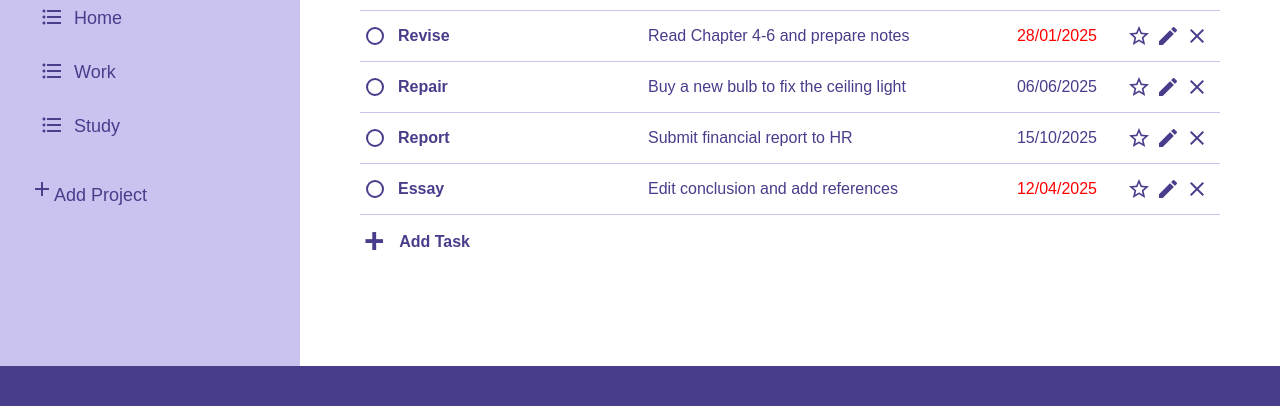
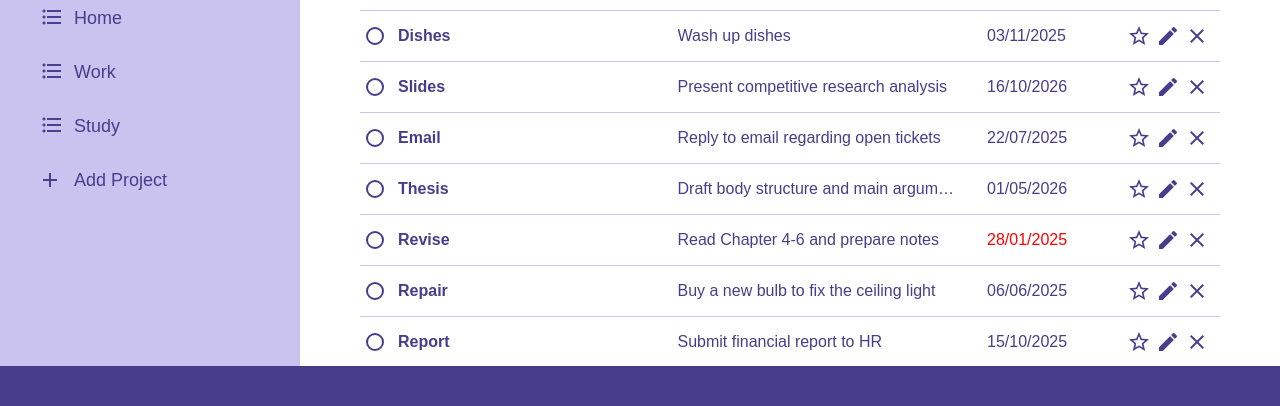
Before and after one commit to slabwu/todo-list, a website built with webpack: page src/template.html in a window 1280 px wide. Shown: the part 394-800 px from the top of the page. Built offline with nearby package versions, Linux system fonts and the light colour scheme.

Commit message:
Fix vertical & horizontal scaling

```diff
--- a/src/index.js
+++ b/src/index.js
@@ -13,6 +13,10 @@ let defaultTasks = [
     ["Walk", "Take a stroll with the dog", "Home", "06/03/2025"],
     ["Meeting", "Write up meeting minutes from yesterday", "Work", "14/04/2025"],
     ["Clean", "Tidy up the living room", "Home", "30/11/2024"],
+    ["Dishes", "Wash up dishes", "Home", "03/11/2025"],
+    ["Slides", "Present competitive research analysis", "Work", "16/10/2026"],
+    ["Email", "Reply to email regarding open tickets", "Work", "22/07/2025"],
+    ["Thesis", "Draft body structure and main arguments", "Study", "01/05/2026"],
     ["Revise", "Read Chapter 4-6 and prepare notes", "Study", "28/01/2025"],
     ["Repair", "Buy a new bulb to fix the ceiling light", "Home", "06/06/2025"],
     ["Report", "Submit financial report to HR", "Work", "15/10/2025"],
--- a/src/styles.css
+++ b/src/styles.css
@@ -43,6 +43,8 @@ body {
     grid-area: main;
     background-color: white;
     padding: 10px 50px 0;
+    overflow-y: auto;
+    scrollbar-color: var(--light) white;
 }
 
 #content > footer {
@@ -81,7 +83,7 @@ header .material-icons {
     cursor: pointer;
 }
 
-#projectList > button > i, #addProjectBtn > button > i {
+#projectList > button > i {
     position: relative;
     top: 5px;
     right: 10px;
@@ -97,12 +99,26 @@ header .material-icons {
     color: white;
 }
 
+#addProjectBtn {
+    margin-left: 20px;
+    padding-left: 30px;
+    margin-top: -20px;
+    width: 260px;
+}
+
+#addProjectBtn i {
+    position: relative;
+    top: 6px;
+    right: 12px;
+}
+
 
 
 
 
 #mainContainer {
     background-color: white;
+    padding-bottom: 60px;
 }
 
 #mainContainer .projectTitle {
@@ -252,8 +268,8 @@ form .buttons #confirmBtn {
 }
 
 .task .checkbox {
-    height: 14px;
-    width: 14px;
+    min-height: 14px;
+    min-width: 14px;
     border: solid 2px var(--dark);
     border-radius: 10px;
     background-color: none;
@@ -262,16 +278,27 @@ form .buttons #confirmBtn {
 }
 
 .task .name {
-    flex: 0 1 250px;
+    flex: 1 1 250px;
     font-weight: bold;
 }
 
 .task .description {
-    flex: 1;
+    flex: 1 1 250px;
+    margin-right: 30px;
+    white-space: nowrap;
+    overflow: hidden;
+    text-overflow: ellipsis;
+}
+
+@media screen and (max-width: 1000px) {
+    .task .description {
+      display: none;
+    }
 }
 
 .task .date {
     margin-right: 30px;
+    width: 110px;
 }
 
 .task i {
```
